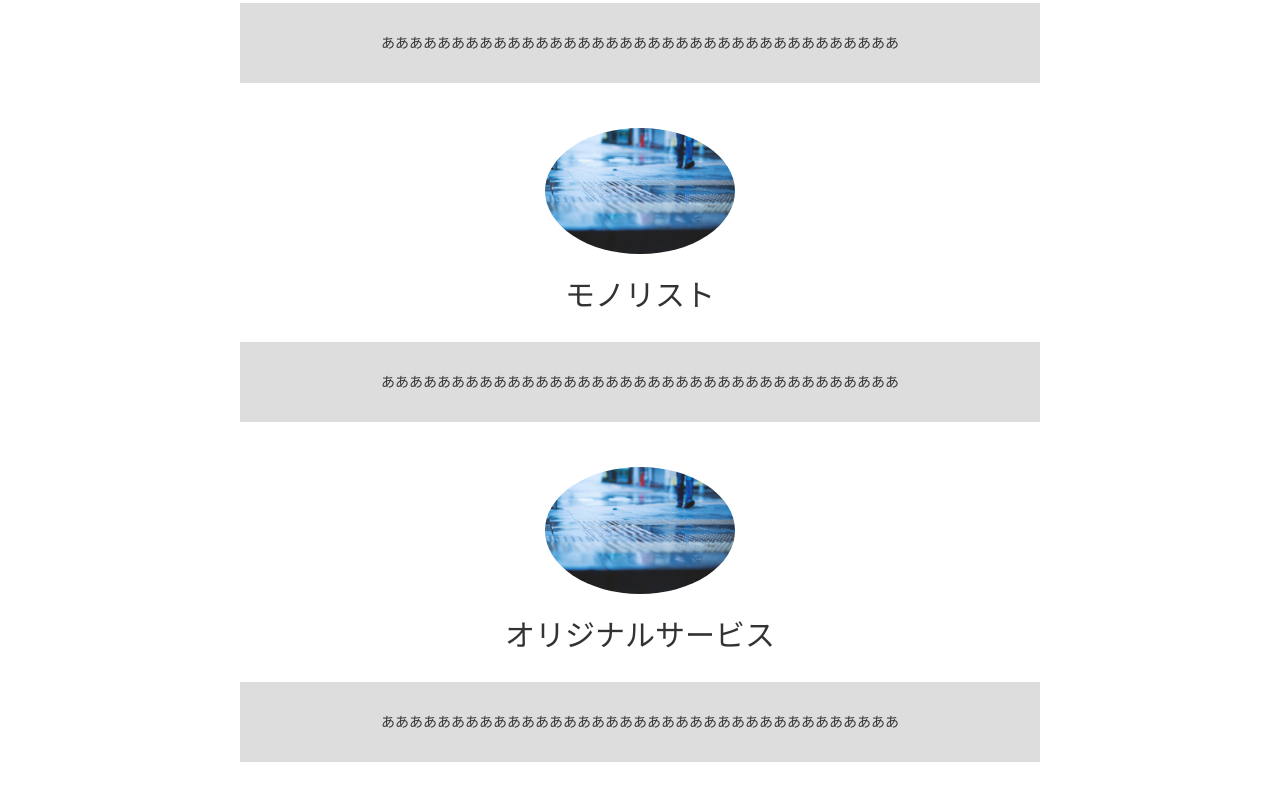
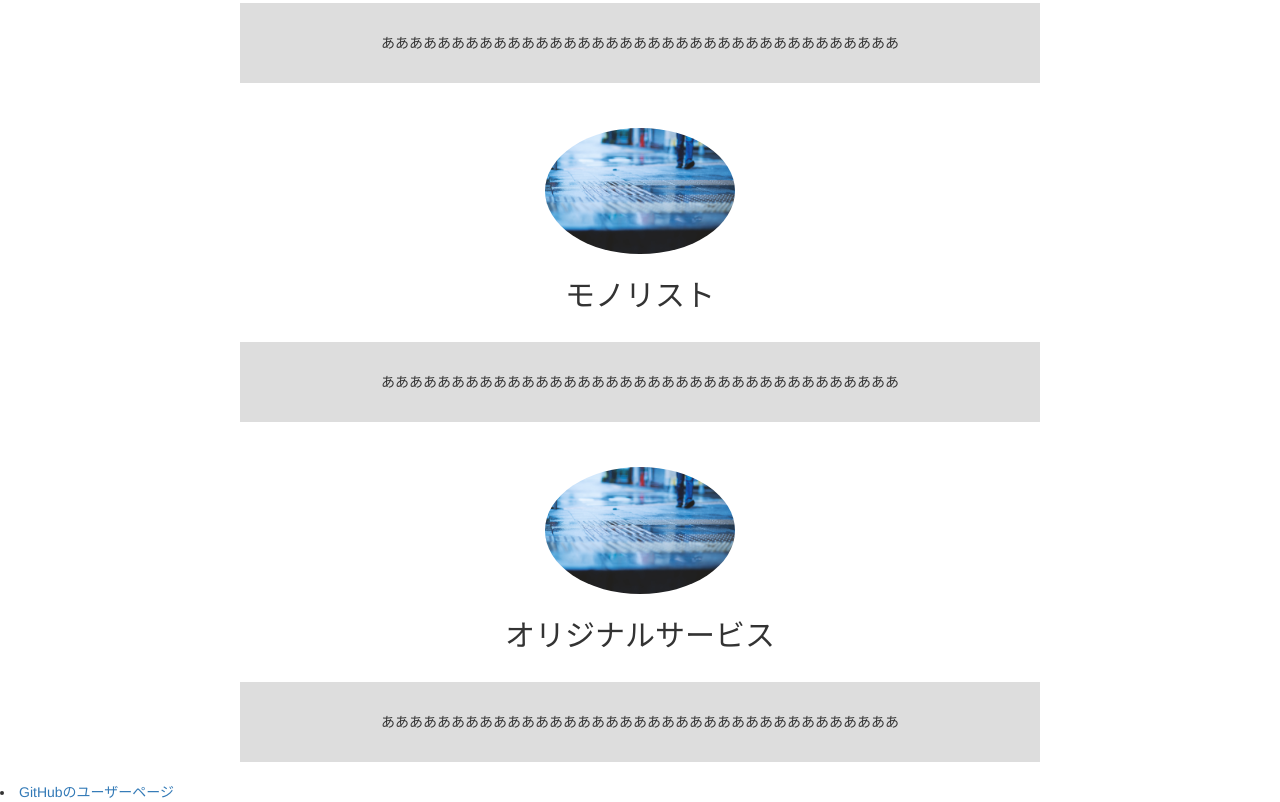
Before and after one commit to riku0519/riku0519.github.io, a plain HTML site: page index.html in a window 1280 px wide. Shown: the part 1160-1962 px from the top of the page. Drawn offline with nearby package versions, Linux system fonts and the light colour scheme.

Commit message:
”GitHubのユーザーペー追加しましたジ”

```diff
--- a/index.html
+++ b/index.html
@@ -99,5 +99,8 @@
       </section>
       </div>
     </div>
+
+    <li><a href="https://github.com/riku0519">GitHubのユーザーページ</a></li>
+
   </body>
 </html>
```
